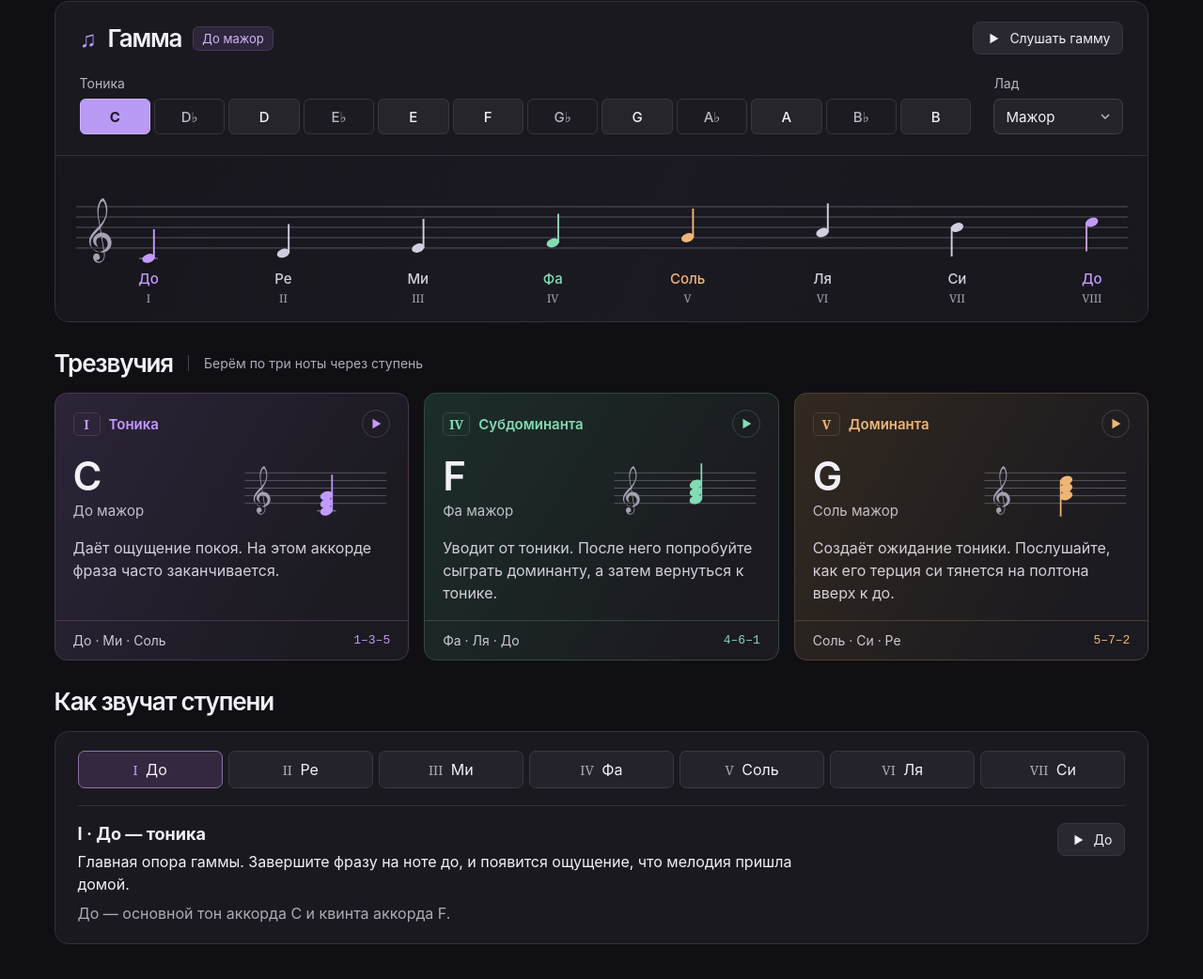
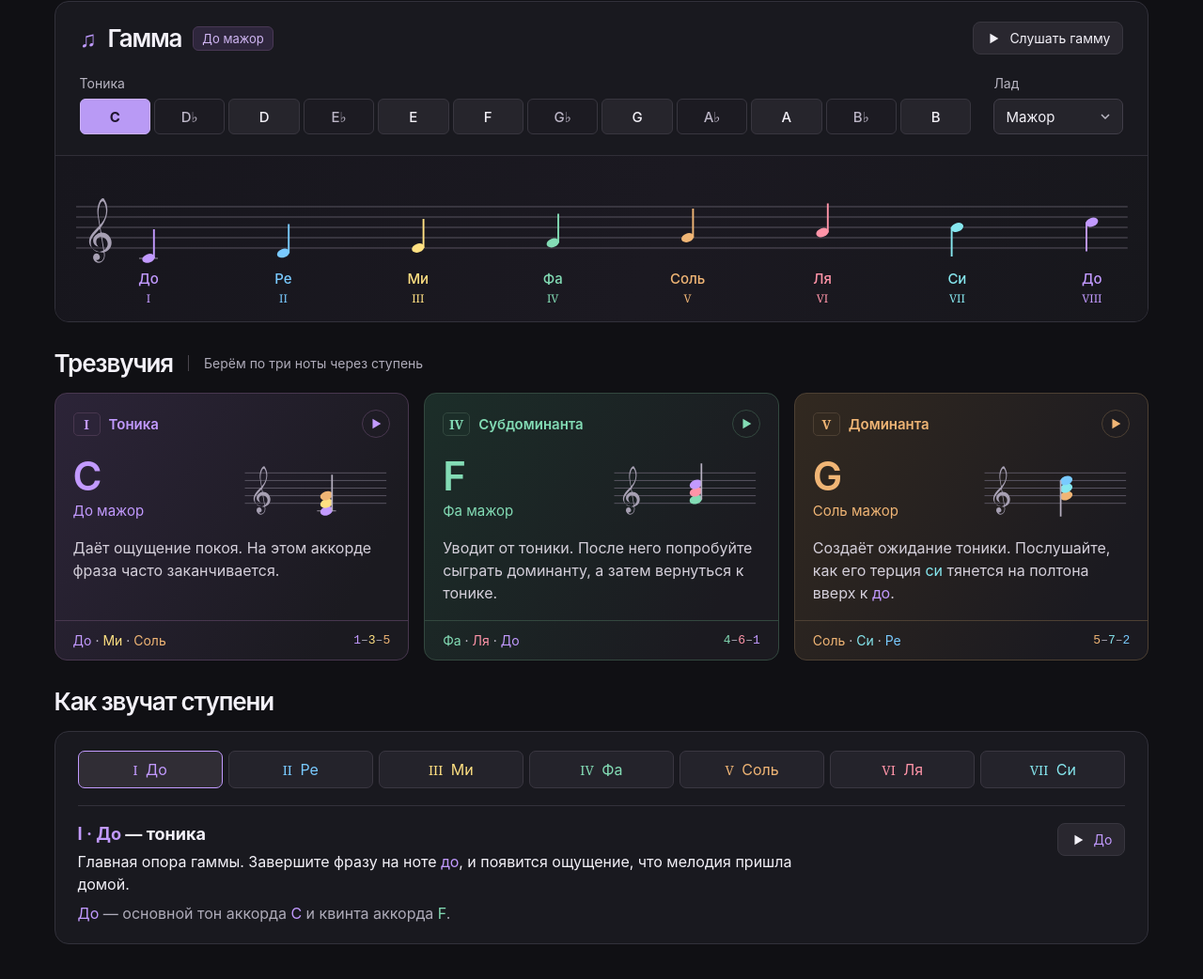
Before and after one commit to Dangeres/chord-gamma, a plain HTML site: page dist/index.html in a window 1280 px wide. Shown: the part 233-1275 px from the top of the page at 94% size. Drawn offline with Linux system fonts and the light colour scheme.

Commit message:
Update Site source

```diff
--- a/dist/app.js
+++ b/dist/app.js
@@ -8,10 +8,11 @@ const roots = {
   minor: ['C','C♯','D','E♭','E','F','F♯','G','G♯','A','B♭','B']
 };
 const intervals = {major:[0,2,4,5,7,9,11], minor:[0,2,3,5,7,8,10]};
+const degreeColors = ['#c29aff', '#79caff', '#ffe082', '#83dcb5', '#f0b575', '#ff94a8', '#86e7ef'];
 const roles = [
-  {base:0, name:'Тоника', color:'#c29aff', wash:'#2c2438', edge:'#48374f'},
-  {base:3, name:'Субдоминанта', color:'#83dcb5', wash:'#1c2e29', edge:'#33483f'},
-  {base:4, name:'Доминанта', color:'#f0b575', wash:'#322920', edge:'#4d4033'}
+  {base:0, name:'Тоника', wash:'#2c2438', edge:'#48374f'},
+  {base:3, name:'Субдоминанта', wash:'#1c2e29', edge:'#33483f'},
+  {base:4, name:'Доминанта', wash:'#322920', edge:'#4d4033'}
 ];
 const romans = ['I','II','III','IV','V','VI','VII','VIII'];
 const degreeNames = ['Тоника', 'Надтоника', 'Медианта', 'Субдоминанта', 'Доминанта', 'Субмедианта', 'Вводная ступень'];
@@ -33,8 +34,12 @@ function spell(pc, letter) {
 function makeNote(index) {
   const rootLetter = letters.indexOf(roots[mode][pitch][0]);
   const step = rootLetter + index;
-  const midi = 60 + pitch + intervals[mode][index % 7] + 12 * Math.floor(index / 7);
-  return {...spell(midi % 12,step % 7),step,midi};
+  const degree = index % 7;
+  const midi = 60 + pitch + intervals[mode][degree] + 12 * Math.floor(index / 7);
+  return {...spell(midi % 12,step % 7),step,midi,degree,color:degreeColors[degree]};
+}
+function noteLabel(note, label = note.ru) {
+  return `<span style="color:${note.color}">${label}</span>`;
 }
 function clef(x,y,size=1) {
   return '<path d="'+clefPath+'" transform="translate('+x+' '+y+') scale('+size+')" fill="#a7a0b3"/>';
@@ -52,7 +57,7 @@ function head(x,y,color,id='') {
   return '<ellipse '+id+' cx="'+x+'" cy="'+y+'" rx="6.8" ry="4.6" transform="rotate(-19 '+x+' '+y+')" fill="'+color+'"/>';
 }
 function accidental(note,x,y) {
-  return note.sign ? '<text x="'+x+'" y="'+(y+5)+'" text-anchor="end" fill="#e1dce7" font-size="19" font-family="Georgia,serif">'+note.sign+'</text>' : '';
+  return note.sign ? '<text x="'+x+'" y="'+(y+5)+'" text-anchor="end" fill="'+note.color+'" font-size="19" font-family="Georgia,serif">'+note.sign+'</text>' : '';
 }
 function drawScale() {
   const w = Math.max(285,Math.round($('#scale-score').clientWidth));
@@ -62,16 +67,16 @@ function drawScale() {
   let svg = lines(2,w-2,bottom,gap)+clef(narrow?13:25,bottom-gap*1.45,gap/11*.92);
   scale.forEach((n,i)=>{
     const x=xs[i], y=bottom+(2-n.step)*gap/2;
-    const color=(roles.find(r=>r.base===i || (i===7 && r.base===0)) || {color:'#d3cedf'}).color;
+    const color=n.color;
     const down=n.step>=6, stemX=x+(down?-5.8:5.8);
-    svg += '<g class="score-note" data-idx="'+i+'" role="button" tabindex="0" aria-label="Построить гамму от '+n.ru+'"><rect x="'+(x-(w-start-end)/16)+'" y="0" width="'+((w-start-end)/8)+'" height="160" fill="transparent"/><circle class="halo" cx="'+x+'" cy="'+y+'" r="16" fill="'+color+'"/>'+ledger(x,y,bottom,gap)+accidental(n,x-9,y)+'<path d="M'+stemX+' '+y+'v'+(down?31:-31)+'" stroke="'+color+'" stroke-width="1.9"/>'+head(x,y,color,'data-source="'+i+'"')+'<text x="'+x+'" y="132" text-anchor="middle" fill="'+color+'" font-size="'+(narrow?13:15)+'" font-weight="550">'+n.ru+'</text><text x="'+x+'" y="152" text-anchor="middle" font-size="12" fill="#aaa3b5" font-family="Georgia,serif">'+romans[i]+'</text></g>';
+    svg += '<g class="score-note" data-idx="'+i+'" role="button" tabindex="0" aria-label="Построить гамму от '+n.ru+'"><rect x="'+(x-(w-start-end)/16)+'" y="0" width="'+((w-start-end)/8)+'" height="160" fill="transparent"/><circle class="halo" cx="'+x+'" cy="'+y+'" r="16" fill="'+color+'"/>'+ledger(x,y,bottom,gap)+accidental(n,x-9,y)+'<path d="M'+stemX+' '+y+'v'+(down?31:-31)+'" stroke="'+color+'" stroke-width="1.9"/>'+head(x,y,color,'data-source="'+i+'"')+'<text x="'+x+'" y="132" text-anchor="middle" fill="'+color+'" font-size="'+(narrow?13:15)+'" font-weight="550">'+n.ru+'</text><text x="'+x+'" y="152" text-anchor="middle" font-size="12" fill="'+color+'" font-family="Georgia,serif">'+romans[i]+'</text></g>';
   });
   $('#scale-score').innerHTML='<svg viewBox="0 0 '+w+' 167" aria-label="Гамма '+scale[0].ru+'">'+svg+'</svg>';
 }
 function scalePosition(index) { return index <= 7 ? index : index % 7; }
 function chordNotes(base) { return [0,2,4].map(offset=>makeNote(base+offset)); }
 function degreeLesson(index) {
-  const note = scale.map(n=>n.ru.toLowerCase());
+  const note = scale.map(n=>noteLabel(n,n.ru.toLowerCase()));
   const major = mode === 'major';
   return [
     `Главная опора гаммы. Завершите фразу на ноте ${note[0]}, и появится ощущение, что мелодия пришла домой.`,
@@ -85,36 +90,36 @@ function degreeLesson(index) {
   ][index];
 }
 function chordFunction(base) {
-  const target = scale[0].ru.toLowerCase();
+  const target = noteLabel(scale[0],scale[0].ru.toLowerCase());
   if (base === 0) return 'Даёт ощущение покоя. На этом аккорде фраза часто заканчивается.';
   if (base === 3) return 'Уводит от тоники. После него попробуйте сыграть доминанту, а затем вернуться к тонике.';
   if (mode === 'minor') return 'В натуральном миноре этот аккорд минорный. Он мягче ведёт к тонике, чем мажорная доминанта.';
-  return `Создаёт ожидание тоники. Послушайте, как его терция ${scale[6].ru.toLowerCase()} тянется на полтона вверх к ${target}.`;
+  return `Создаёт ожидание тоники. Послушайте, как его терция ${noteLabel(scale[6],scale[6].ru.toLowerCase())} тянется на полтона вверх к ${target}.`;
 }
 function renderLesson() {
   const i = selectedDegree;
   $('#degree-picker').innerHTML = scale.slice(0,7).map((n,j)=>
-    `<button class="degree-choice" data-degree="${j}" aria-pressed="${i === j}"><span>${romans[j]}</span> ${n.ru}</button>`
+    `<button class="degree-choice" style="--note-color:${n.color}" data-degree="${j}" aria-pressed="${i === j}"><span>${romans[j]}</span> ${n.ru}</button>`
   ).join('');
   const name = i === 6 && mode === 'minor' ? 'Натуральная VII ступень' : degreeNames[i];
-  $('#degree-name').textContent = `${romans[i]} · ${scale[i].ru} — ${name.toLowerCase()}`;
-  $('#degree-description').textContent = degreeLesson(i);
+  $('#degree-name').innerHTML = `${noteLabel(scale[i],romans[i]+' · '+scale[i].ru)} — ${name.toLowerCase()}`;
+  $('#degree-description').innerHTML = degreeLesson(i);
   const tones = ['основной тон','терция','квинта'];
   const membership = roles.flatMap(r=>{
     const position = [0,2,4].findIndex(offset=>(r.base+offset)%7 === i);
     if (position < 0) return [];
-    return [tones[position]+' аккорда '+scale[r.base].symbol+(mode==='minor'?'m':'')];
+    return [tones[position]+' аккорда '+noteLabel(scale[r.base],scale[r.base].symbol+(mode==='minor'?'m':''))];
   });
-  $('#degree-chords').textContent = scale[i].ru+' — '+membership.join(' и ')+'.';
+  $('#degree-chords').innerHTML = noteLabel(scale[i])+' — '+membership.join(' и ')+'.';
   updateExampleButton();
 }
 function updateExampleButton() {
   const playing = currentPlay === 'example';
-  const example = exampleSteps[selectedDegree].map(step=>scale[step].ru).join(' → ');
-  $('#degree-example').innerHTML = icon(playing ? stopShape : playShape)+(playing ? 'Остановить' : example);
-  $('#degree-example').setAttribute('aria-label',playing ? 'Остановить пример' : 'Послушать пример '+example);
+  const notes = exampleSteps[selectedDegree].map(step=>scale[step]);
+  $('#degree-example').innerHTML = icon(playing ? stopShape : playShape)+(playing ? 'Остановить' : notes.map(n=>noteLabel(n)).join(' → '));
+  $('#degree-example').setAttribute('aria-label',playing ? 'Остановить пример' : 'Послушать пример '+notes.map(n=>n.ru).join(' → '));
 }
-function staffForChord(role,notes) {
+function staffForChord(notes) {
   const gap=8, bottom=64, x=87;
   const ys=notes.map(n=>bottom+(2-n.step)*gap/2);
   const shift=Math.max(0,8-ys[2]);
@@ -123,17 +128,17 @@ function staffForChord(role,notes) {
   for(const y of ys) s+=ledger(x,y+shift,b,gap);
   notes.forEach((n,i)=>{
     const y=ys[i]+shift;
-    s+=accidental(n,x-10-((i===1)?8:0),y)+head(x,y,role.color,'data-target="'+i+'"');
+    s+=accidental(n,x-10-((i===1)?8:0),y)+head(x,y,n.color,'data-target="'+i+'"');
   });
   const down=notes[1].step>=6;
-  s+='<path class="chord-stem" d="M'+(x+(down?-5.8:5.8))+' '+(ys[down?2:0]+shift)+'V'+(ys[down?0:2]+shift+(down?22:-22))+'" stroke="'+role.color+'" stroke-width="1.7"/>';
+  s+='<path class="chord-stem" d="M'+(x+(down?-5.8:5.8))+' '+(ys[down?2:0]+shift)+'V'+(ys[down?0:2]+shift+(down?22:-22))+'" stroke="#b6afc0" stroke-width="1.7"/>';
   return '<svg viewBox="0 0 152 94" class="chordstaff" aria-hidden="true">'+s+'</svg>';
 }
 function renderCards() {
   $('#cards').innerHTML=roles.map((r,i)=>{
-    const notes=chordNotes(r.base), root=notes[0], minor=mode==='minor', idx=[0,2,4].map(k=>(r.base+k)%7+1);
+    const notes=chordNotes(r.base), root=notes[0], minor=mode==='minor';
     const name=root.ru+' '+(minor?'минор':'мажор');
-    return '<button class="chordcard" data-card="'+i+'" aria-describedby="function-'+i+'" style="--tone:'+r.color+';--wash:'+r.wash+';--edge:'+r.edge+'" aria-label="Послушать аккорд '+name+', '+r.name+'"><div class="cardtop"><span class="degree"><span class="roman">'+(minor?romans[r.base].toLowerCase():romans[r.base])+'</span>'+r.name+'</span><span class="cardplay">'+icon(playShape)+'</span></div><div class="cardbody"><div><div class="chordsymbol">'+root.symbol+(minor?'m':'')+'</div><div class="chordname">'+name+'</div></div>'+staffForChord(r,notes)+'</div><p class="chord-function" id="function-'+i+'">'+chordFunction(r.base)+'</p><div class="cardfoot"><span>'+notes.map(n=>n.ru).join(' · ')+'</span><span class="formula">'+idx.join('–')+'</span></div></button>';
+    return '<button class="chordcard" data-card="'+i+'" aria-describedby="function-'+i+'" style="--tone:'+root.color+';--wash:'+r.wash+';--edge:'+r.edge+'" aria-label="Послушать аккорд '+name+', '+r.name+'"><div class="cardtop"><span class="degree"><span class="roman">'+(minor?romans[r.base].toLowerCase():romans[r.base])+'</span>'+r.name+'</span><span class="cardplay">'+icon(playShape)+'</span></div><div class="cardbody"><div><div class="chordsymbol">'+root.symbol+(minor?'m':'')+'</div><div class="chordname">'+name+'</div></div>'+staffForChord(notes)+'</div><p class="chord-function" id="function-'+i+'">'+chordFunction(r.base)+'</p><div class="cardfoot"><span>'+notes.map(n=>noteLabel(n)).join(' · ')+'</span><span class="formula">'+notes.map(n=>noteLabel(n,n.degree+1)).join('–')+'</span></div></button>';
   }).join('');
 }
 function render() {
@@ -192,15 +197,16 @@ function fly(cardIndex, delay = 0) {
   const role = roles[cardIndex];
   const card = document.querySelector('[data-card="'+cardIndex+'"]');
   const notes = [0,2,4].map((offset,j)=>{
-    const source = document.querySelector('[data-source="'+scalePosition(role.base+offset)+'"]');
+    const index = scalePosition(role.base+offset);
+    const source = document.querySelector('[data-source="'+index+'"]');
     const target = card.querySelector('[data-target="'+j+'"]');
-    return {from:source.getBoundingClientRect(), to:target.getBoundingClientRect(), target};
+    return {from:source.getBoundingClientRect(), to:target.getBoundingClientRect(), color:scale[index].color, target};
   });
   const stem = card.querySelector('.chord-stem');
   trackFlight(stem.animate([{opacity:0},{opacity:1}],{
     duration:220, delay:delay+flightTime+(notes.length-1)*noteDelay-220, fill:'backwards'
   }));
-  notes.forEach(({from, to, target}, j)=>{
+  notes.forEach(({from, to, color, target}, j)=>{
     const x = from.left + from.width/2;
     const y = from.top + from.height/2;
     const dx = to.left + to.width/2 - x;
@@ -208,7 +214,7 @@ function fly(cardIndex, delay = 0) {
     const lift = Math.min(88, Math.abs(dy)*0.22);
     const dot = document.createElement('span');
     dot.className = 'flying';
-    dot.style.cssText = `--tone:${role.color};left:${x+scrollX}px;top:${y+scrollY}px;width:${from.width}px;height:${from.height}px`;
+    dot.style.cssText = `--tone:${color};left:${x+scrollX}px;top:${y+scrollY}px;width:${from.width}px;height:${from.height}px`;
     document.body.append(dot);
     // Sample a shallow arc. A single easing curve controls the whole flight.
     const path = Array.from({length:33},(_,frame)=>{
```
Also changed, not shown: dist/style.css.
